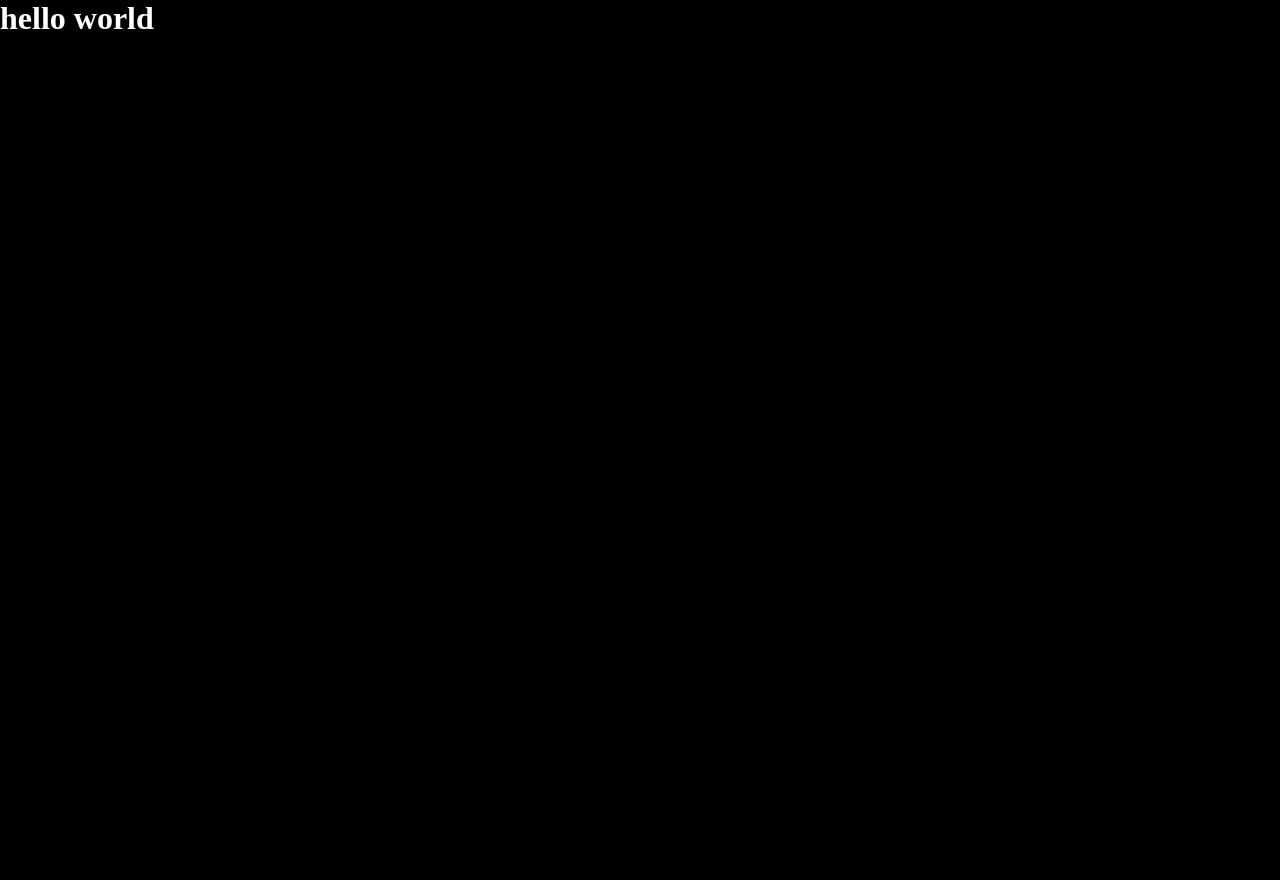
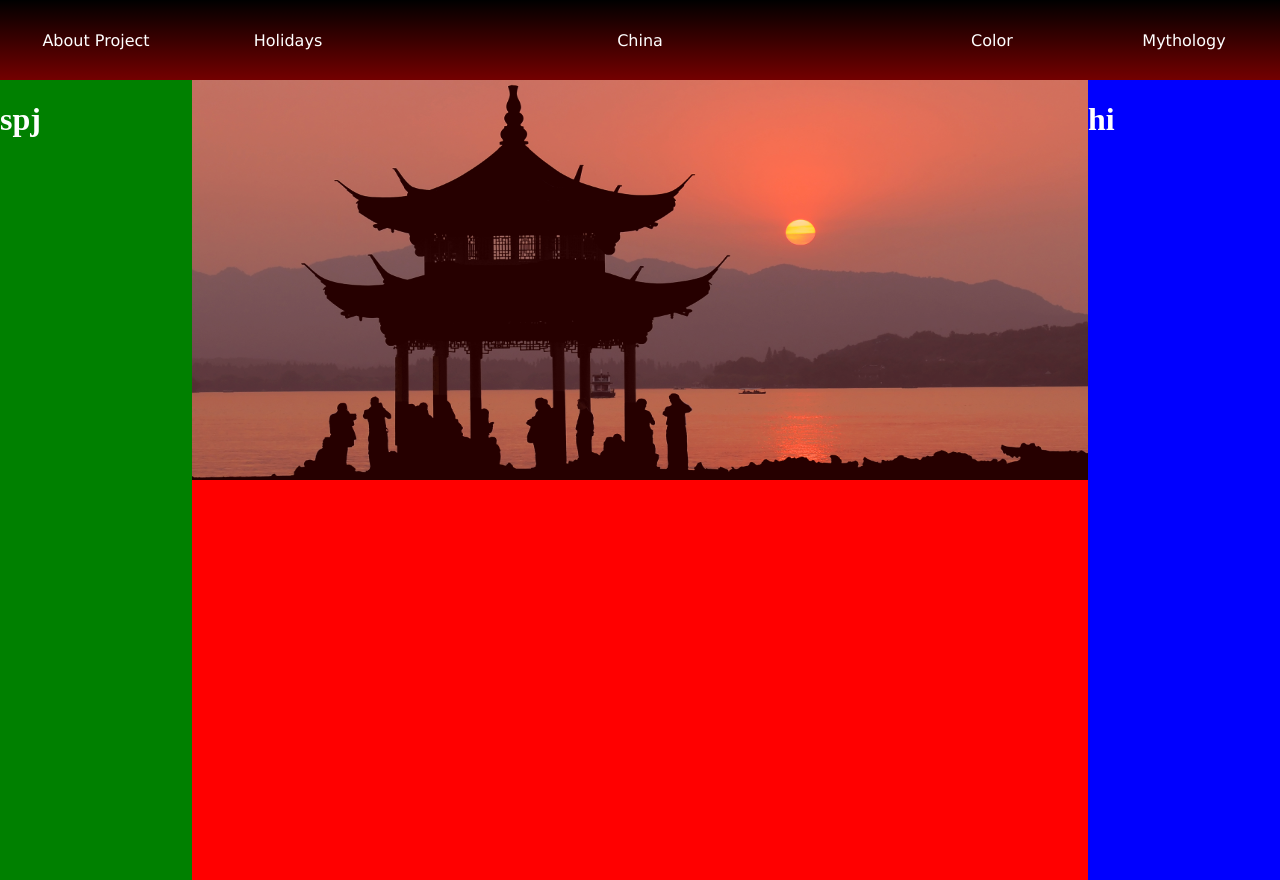
Before and after one commit to Chard318/CultureProject, a plain HTML site: page index.html in a window 1280 px wide. Before the commit the page ends 800 px from the top, so only its background shows below. Drawn offline with Linux system fonts and the light colour scheme.

Commit message:
added photos

```diff
--- a/index.html
+++ b/index.html
@@ -2,8 +2,40 @@
 <head>
 	<title> Culture Project </title>
 	<link rel="stylesheet" type="text/css" href="stylesheet/index.css">
+	<meta name="viewport" content="width=device-width, initial-scale=1.0">
 </head>
 <body>
-<h1> hello world </h1>
+<!--button menu-->
+<div id="menu">
+	<form method = "get" action="about.html">
+		<button type="submit"> About Project </button>
+	</form>
+	<form method = "get" action="about.html">
+		<button type="submit"> Holidays </button>
+	</form>
+	<div id="title">
+	<form id="title_button" method = "get" action="index.html">
+		<button type="submit"> China </button>
+	</form>
+	</div>
+	<form method = "get" action="about.html">
+		<button type="submit"> Color </button>
+	</form>
+	<form method = "get" action="about.html">
+		<button type="submit"> Mythology </button>
+	</form>
+</div>
+<div id="left">
+	<h1> spj </h1>
+</div>
+<div id="center">
+	<center>
+		<img src="images/China-sunset.jpg" id="sunset">
+	</center>
+</div>
+<div id="right">
+	<h1> hi </h1>
+</div>
+
 </body>
 </html>
--- a/stylesheet/index.css
+++ b/stylesheet/index.css
@@ -1,7 +1,64 @@
 body{
-	height:100%;
+	height:auto;
 	width:100%;
 	margin:0px;
 	background-color:black;
 	color:white;
+	background-image:linear-gradient(to bottom, black, red 20%, yellow, purple 95%);
 }
+form{
+	float:left;
+	width:15%;
+
+}
+button{
+	height:100%;
+	width:100%;
+	background-color:transparent;
+	border-color:transparent;
+	color:white;
+	font-family:"Verdana", sans-serif;
+	font-size:1em;
+}
+#title_button{
+	float:left;
+	width:40%;
+}
+#sunset{
+	height:50%;
+	width:100%;
+	opacity:0.85;
+}
+#menu{
+	position:relative;
+	float:left;
+	width:100%;
+	height:10%;
+}
+#right{
+	position:relative;
+	float:right;
+	height:100%;
+	width:15%;
+	right:0%;
+	top:0%;
+	background-color:blue;
+}
+#center{
+	position:relative;
+	float:left;
+	height:100%;
+	width:70%;
+	left:0%;
+	top:0%;
+	background-color:red;
+}
+#left{
+	position:relative;
+	float:left;
+	height:100%;
+	width:15%;
+	top:0%;
+	left:0%;
+	background-color:green;
+}
```
Also changed, not shown: about.html (added, +7 -0 lines), images/China-sunset.jpg (added), images/Chinese Culture/MagpieMeaning3.jpg (added), images/Chinese Culture/qingming/001ec9790963168dd25621.jpg (added), images/Chinese Culture/qingming/Bowing_1864893i.jpg (added), images/Chinese Culture/qingming/KiteFestival2007.jpg (added), images/Chinese Culture/qingming/e85a428efa7448e794425584233d445e.jpg (added), images/Chinese Culture/qingming/qingming festival.jpg (added), images/Chinese Culture/qingming/qingmingjie_mast.jpg (added).
